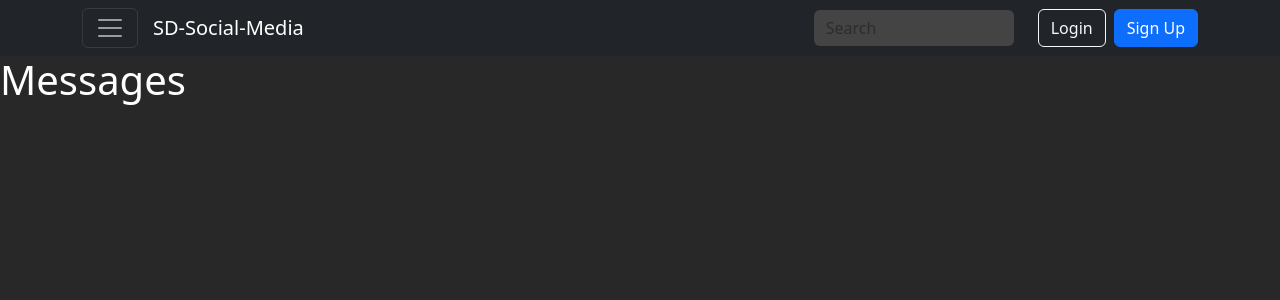
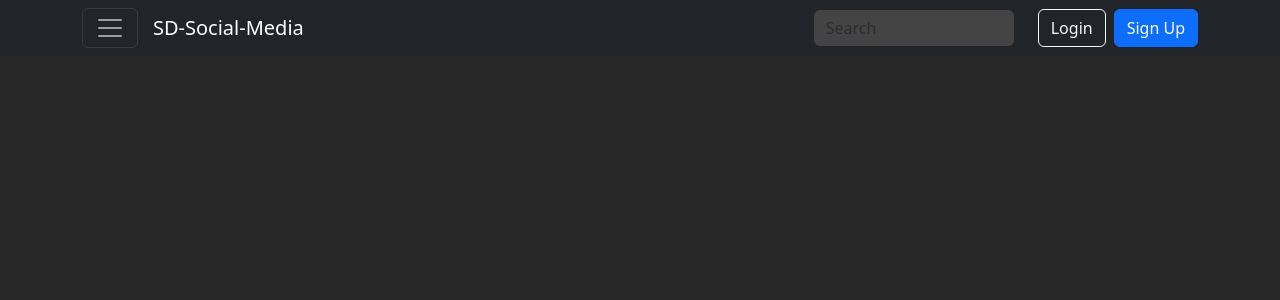
Before and after one commit to CianDickerHughes/SD-Social-Media-App, a React (Create React App) app in the folder sd-social-media-app/: page /messages in a window 1280 px wide. Shown: the top 300 px of the page. Built offline with nearby package versions, Linux system fonts and the light colour scheme; no server answers.

Commit message:
Removed bookmark and messages

```diff
--- a/sd-social-media-app/src/App.js
+++ b/sd-social-media-app/src/App.js
@@ -6,7 +6,6 @@ import NavigationBar from './components/NavigationBar';
 import Content from './components/Content';
 import SignIn from './components/SignIn';
 import Profile from './components/Profile'
-import Messages from './components/Messages'
 import Post from './components/Post';
 import EditProfile from './components/EditProfile';
 import './App.css';
@@ -18,7 +17,6 @@ function App() {
       <Routes>
         <Route path="/" element={<Content /> /* The Content page */} />
         <Route path="/signIn" element={<SignIn /> /* The signIn page */} />
-        <Route path="/messages" element={<Messages /> /* The Messages page */} />
         <Route path="/profile" element={<Profile /> /* The Profile page */} />
         <Route path="/post" element={<Post /> /* The Post page */} />
         <Route path="/edit" element={<EditProfile /> /* The Edit Profile page */} />
--- a/sd-social-media-app/src/components/Messages.js
+++ /dev/null
@@ -1,13 +0,0 @@
-// Cian Dicker-Hughes
-// G00415413
-
-import React from 'react';
-
-// Return the home of the home screen
-const Messages = () => {
-  return (
-    <h1>Messages</h1>
-  );
-}
-
-export default Messages;
--- a/sd-social-media-app/src/components/NavigationBar.js
+++ b/sd-social-media-app/src/components/NavigationBar.js
@@ -151,8 +151,6 @@ const NavigationBar = () => {
             {isLoggedIn ? (
               <>
                 <Nav.Link href="/" onClick={handleClose} style={{ padding: "10px 15px" }}>Home</Nav.Link>
-                <Nav.Link href="/bookmark" onClick={handleClose} style={{ padding: "10px 15px" }}>Bookmark</Nav.Link>
-                <Nav.Link href="/messages" onClick={handleClose} style={{ padding: "10px 15px" }}>Messages</Nav.Link>
                 <Nav.Link href={`/profile?id=${localStorage.getItem("userId")}`} onClick={handleClose} style={{ padding: "10px 15px" }}>Profile</Nav.Link>
                 <Nav.Link onClick={() => { handleSettingsShow(); handleClose(); }} style={{ padding: "10px 15px" }}>Settings</Nav.Link>
                 <Nav.Link onClick={() => { handlePostShow(); handleClose(); }}>Make A Post</Nav.Link>
```
